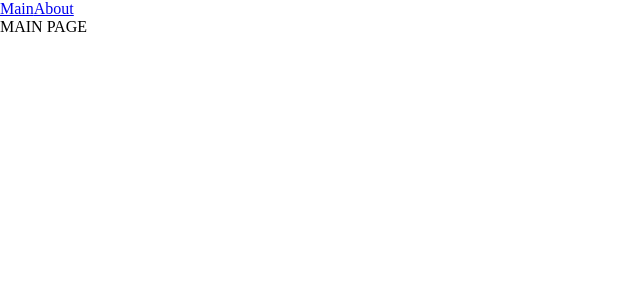
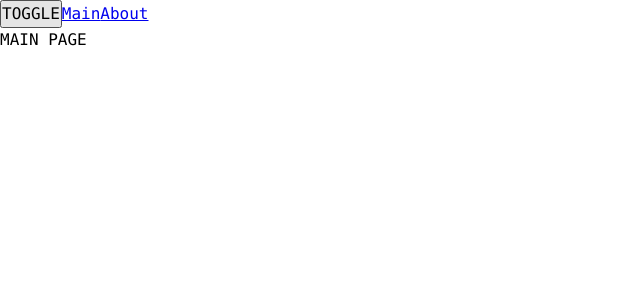
Before and after one commit to LevenchukO/stc_207_front_end, a React app: page / in a window 1280 px wide. Shown: the top 300 px of the page, without its empty margins (0-640 px from the left). Built offline with nearby package versions, Linux system fonts and the light colour scheme.

Commit message:
added change theme logic based on contextProvider and hook

```diff
--- a/src/App.tsx
+++ b/src/App.tsx
@@ -1,13 +1,17 @@
 import { Route, Routes } from "react-router-dom";
-import "./index.scss";
+import "./styles/index.scss";
 import { Link } from "react-router-dom";
 import { AboutPageAsync } from "./pages/AboutPage/AboutPage.async";
 import { MainPageAsync } from "./pages/MainPage/MainPage.async";
 import { Suspense } from "react";
+import { useTheme } from "./theme/useTheme";
 
 const App = () => {
+  const {theme, toggleTheme} = useTheme();
+
   return (
-    <div className="app">
+    <div className={`app ${theme}`}>
+            <button onClick={toggleTheme}>TOGGLE</button>
       <Link to={"/"}>Main</Link>
       <Link to={"/about"}>About</Link>
 
--- a/src/index.scss
+++ /dev/null
@@ -1,5 +0,0 @@
-* {
-    margin: 0;
-    padding: 0;
-    box-sizing: border-box;
-}
--- a/src/index.tsx
+++ b/src/index.tsx
@@ -1,12 +1,15 @@
 import { createRoot } from "react-dom/client";
 import { StrictMode } from "react";
-import { BrowserRouter } from 'react-router-dom';
+import { BrowserRouter } from "react-router-dom";
 import App from "./App";
+import ThemeProvider from "./theme/ThemeProvider";
 
 createRoot(document.getElementById("root")!).render(
   <StrictMode>
     <BrowserRouter>
-      <App />
+      <ThemeProvider>
+        <App />
+      </ThemeProvider>
     </BrowserRouter>
   </StrictMode>
 );
--- /dev/null
+++ b/src/styles/index.scss
@@ -0,0 +1,13 @@
+@use "reset";
+@use "variables/global";
+@use "themes/normal";
+@use "themes/dark";
+
+.app {
+    font: var(--font-m);
+
+    background: var(--bg-color);
+    color: var(--primary-color);
+
+    min-height: 100vh;
+}
--- /dev/null
+++ b/src/styles/reset.scss
@@ -0,0 +1,14 @@
+* {
+    margin: 0;
+    padding: 0;
+    box-sizing: border-box;
+}
+
+input,
+button,
+textarea,
+select {
+    margin: 0;
+
+    font: inherit;
+}
--- /dev/null
+++ b/src/styles/themes/dark.scss
@@ -0,0 +1,6 @@
+.app.dark {
+    --bg-color: #090949;
+
+    --primary-color: #049604;
+    --secondary-color: #04ff04;
+}
--- /dev/null
+++ b/src/styles/themes/normal.scss
@@ -0,0 +1,6 @@
+.app.normal {
+    --bg-color: #e8e8ea;
+
+    --primary-color: #041c65;
+    --secondary-color: #0449e0;
+}
--- /dev/null
+++ b/src/styles/variables/global.scss
@@ -0,0 +1,11 @@
+:root {
+    --font-family-main: Consolas, 'Times New Roman', Serif;
+
+    --font-size-m: 16px;
+    --font-line-m: 24px;
+    --font-m: var(--font-size-m) / var(--font-line-m) var(--font-family-main);
+
+    --font-size-l: 24px;
+    --font-line-l: 32px;
+    --font-l: var(--font-size-l) / var(--font-line-l) var(--font-family-main);
+}
--- /dev/null
+++ b/src/theme/ThemeContext.ts
@@ -0,0 +1,15 @@
+import {createContext} from "react";
+
+export enum Theme {
+    LIGHT = 'light',
+    DARK = 'dark'
+}
+
+export interface ThemeContextProps {
+    theme?: Theme;
+    setTheme?: (theme: Theme) => void
+}
+
+export const ThemeContext = createContext<ThemeContextProps>({})
+
+export const LOCAL_STORAGE_THEME_KEY = 'theme';
--- /dev/null
+++ b/src/theme/ThemeProvider.tsx
@@ -0,0 +1,25 @@
+import React, {FC, useMemo, useState} from 'react';
+import {LOCAL_STORAGE_THEME_KEY, Theme, ThemeContext} from './ThemeContext';
+
+const defaultTheme = localStorage.getItem(LOCAL_STORAGE_THEME_KEY) as Theme || Theme.LIGHT;
+
+interface Props {
+    children: React.ReactNode;
+  }
+
+const ThemeProvider: FC<Props> = ({children}) => {
+    const [theme, setTheme] = useState<Theme>(defaultTheme);
+
+    const defaultProps = useMemo(() => ({
+        theme: theme,
+        setTheme: setTheme,
+    }), [theme])
+
+    return (
+        <ThemeContext.Provider value={defaultProps}>
+            {children}
+        </ThemeContext.Provider>
+    );
+};
+
+export default ThemeProvider;
--- /dev/null
+++ b/src/theme/useTheme.ts
@@ -0,0 +1,22 @@
+import {LOCAL_STORAGE_THEME_KEY, Theme, ThemeContext} from "./ThemeContext";
+import {useContext} from "react";
+
+interface UseThemeResult {
+    toggleTheme: () => void;
+    theme: Theme;
+}
+
+export function useTheme(): UseThemeResult {
+    const {theme, setTheme} = useContext(ThemeContext);
+
+    const toggleTheme = () => {
+        const newTheme = theme === Theme.DARK ? Theme.LIGHT : Theme.DARK
+        setTheme(newTheme);
+        localStorage.setItem(LOCAL_STORAGE_THEME_KEY, newTheme);
+    }
+
+    return {
+        theme,
+        toggleTheme,
+    }
+}
```
